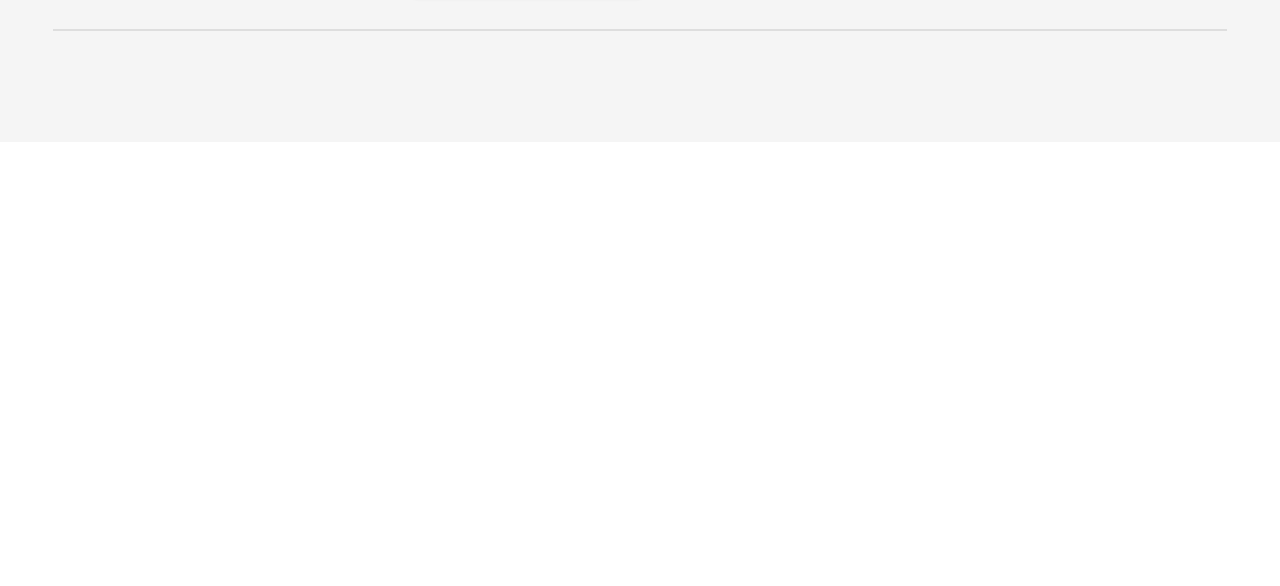
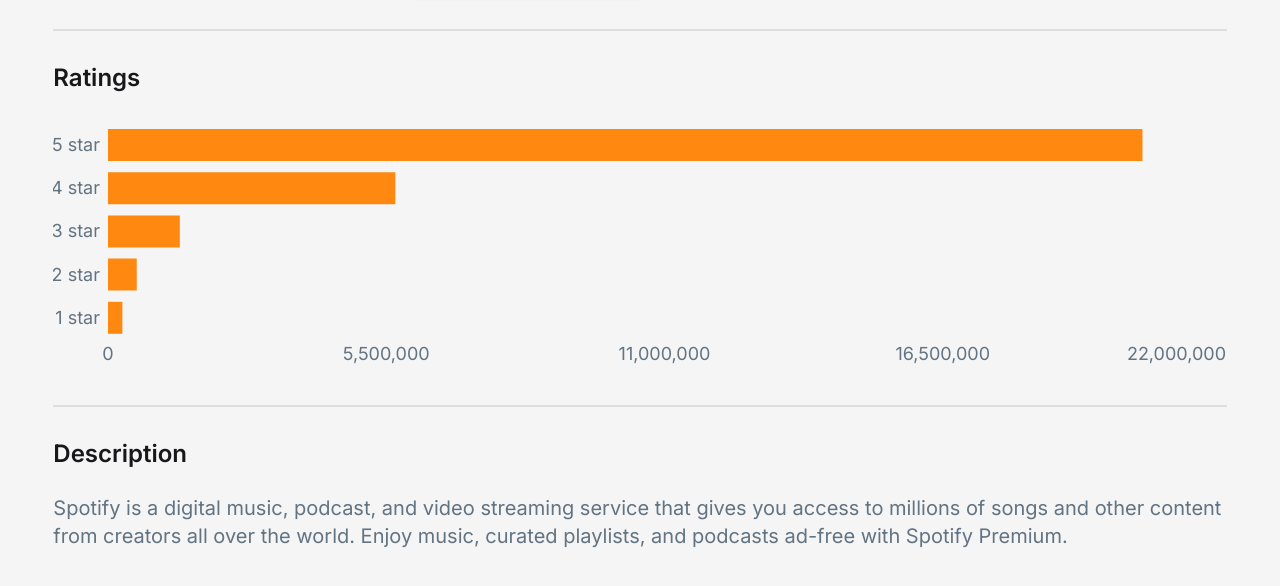
Before and after one commit to abdurrahmansoftlinkbd/hero-io, a React (Vite) app: page /apps/1 in a window 1280 px wide. Shown: the part 488-1074 px from the top of the page. Before the commit the page ends 800 px from the top, so only its background shows below. Built offline with nearby package versions, Linux system fonts and the light colour scheme.

Commit message:
added charts and description

```diff
--- a/src/pages/AppDetails.jsx
+++ b/src/pages/AppDetails.jsx
@@ -8,18 +8,40 @@
 import { useState } from "react";
 import toast from "react-hot-toast";
 import formatSize from "../utils/formatSize";
+import {
+  Bar,
+  BarChart,
+  Cell,
+  ResponsiveContainer,
+  Tooltip,
+  XAxis,
+  YAxis,
+} from "recharts";
 
 const AppDetails = () => {
   const [installed, setInstalled] = useState(false);
 
   const app = useLoaderData();
-  const { title, image, companyName, size, reviews, ratingAvg, downloads } =
-    app;
+  const {
+    title,
+    image,
+    description,
+    companyName,
+    size,
+    reviews,
+    ratingAvg,
+    downloads,
+  } = app;
 
   const handleInstall = () => {
     setInstalled(true);
     toast.success(`${title} installed successfully.`);
   };
+
+  const chartData = [...app.ratings].reverse().map((r) => ({
+    name: r.name,
+    count: r.count,
+  }));
 
   return (
     <>
@@ -32,7 +54,7 @@
           {/* app info */}
           <div className="card md:card-side gap-10">
             {/* image */}
-            <figure className="lg:w-80 shrink-0">
+            <figure className="w-80 shrink-0">
               <img
                 src={image}
                 alt={title}
@@ -88,7 +110,47 @@
               </div>
             </div>
           </div>
+
           <div className="divider my-6"></div>
+
+          {/* ratings */}
+          <div>
+            <h2 className="text-2xl font-semibold mb-6">Ratings</h2>
+            {/* chart */}
+            <ResponsiveContainer width="100%" height={256}>
+              <BarChart data={chartData} layout="vertical" barSize={32}>
+                <XAxis
+                  type="number"
+                  tick={{ fontSize: 18, fill: "#627382" }}
+                  axisLine={false}
+                  tickLine={false}
+                  tickFormatter={(v) => v.toLocaleString()}
+                />
+                <YAxis
+                  type="category"
+                  dataKey="name"
+                  tick={{ fontSize: 18, fill: "#627382" }}
+                  axisLine={false}
+                  tickLine={false}
+                  width={50}
+                />
+                <Tooltip cursor={{ fill: "rgba(99,46,227,0.05)", radius: 6 }} />
+                <Bar dataKey="count">
+                  {chartData.map((entry, index) => (
+                    <Cell key={index} fill="#FF8811" />
+                  ))}
+                </Bar>
+              </BarChart>
+            </ResponsiveContainer>
+          </div>
+
+          <div className="divider my-6"></div>
+
+          {/* description */}
+          <div>
+            <h2 className="text-2xl font-semibold mb-6">Description</h2>
+            <p className="text-xl text-[#627382]">{description}</p>
+          </div>
         </div>
       </section>
     </>
```
